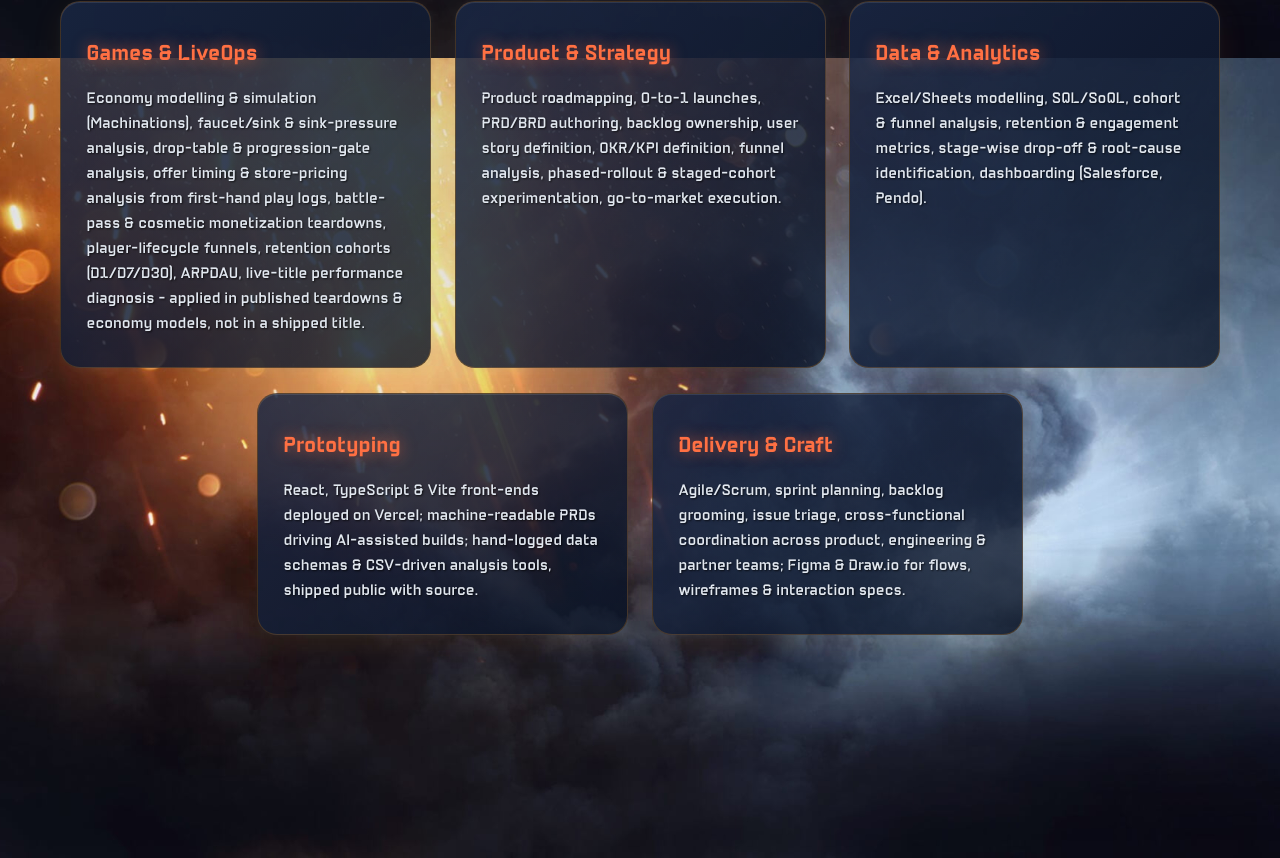
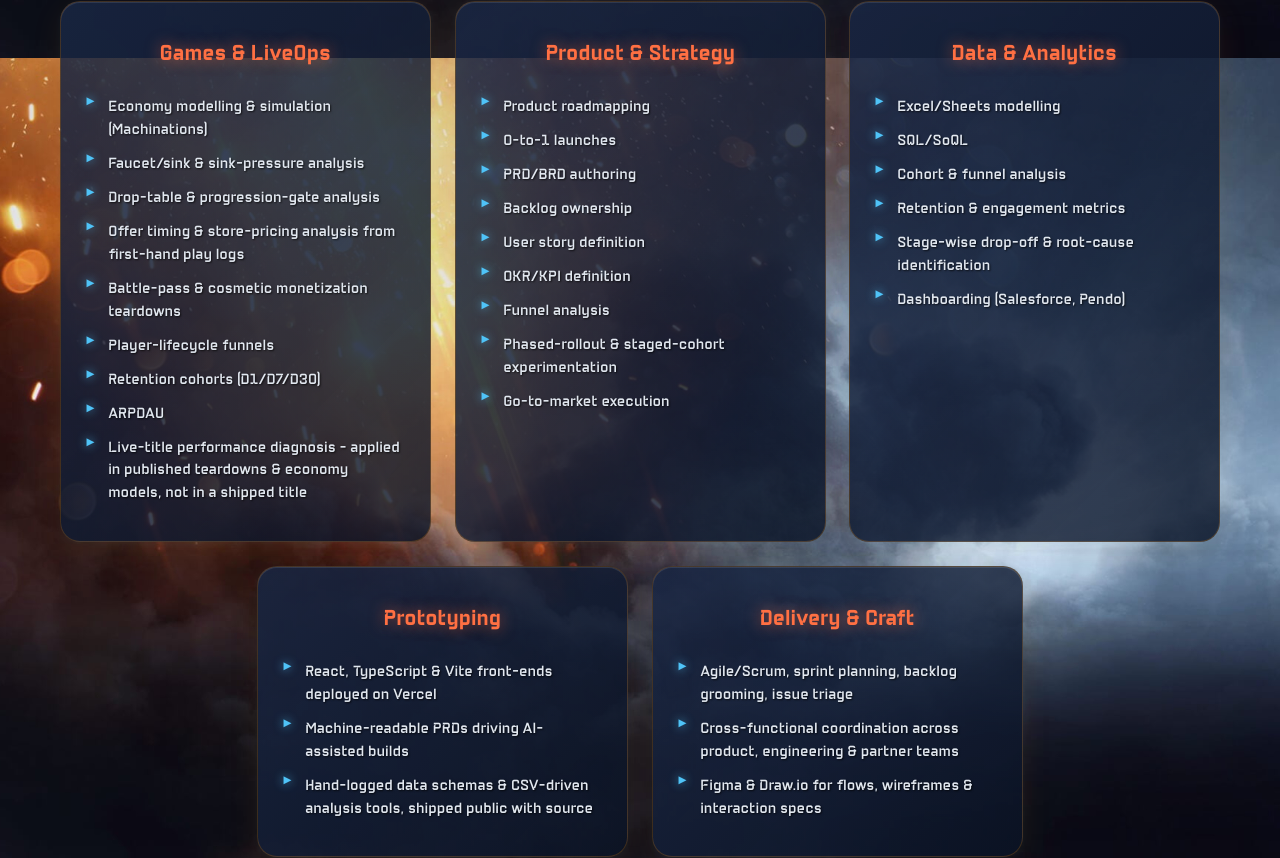
Before and after one commit to adwaith-mrv/adwaith-mrv.github.io, a React (Create React App) app: page /#/ in a window 1280 px wide. Shown: the part 7142-8000 px from the top of the page. Built offline with nearby package versions, Linux system fonts and the light colour scheme; no server answers.

Commit message:
feat: convert Skills & Expertise card content into bullet points and center-align card headings

```diff
--- a/src/App.css
+++ b/src/App.css
@@ -682,38 +682,50 @@ body::before {
 .skill-category h3 {
     font-family: 'BF Modernista', 'Futura', sans-serif;
     color: #FF7043;
-    margin-bottom: 1rem;
+    margin-bottom: 1.25rem;
     font-size: 1.35rem;
     font-weight: 700;
     text-shadow: 0 0 15px rgba(255, 112, 67, 0.6);
-    text-align: left;
+    text-align: center;
     width: 100%;
 }
 
-.skill-desc {
+.skill-list {
+    list-style: none;
+    text-align: left;
+    padding: 0;
+    margin: 0;
+    width: 100%;
+}
+
+.skill-list li {
     font-family: 'BF Modernista', 'Futura', 'Avenir Next', sans-serif;
+    padding: 0.35rem 0;
     color: #E2E8F0;
-    font-size: 0.95rem;
-    line-height: 1.65;
+    position: relative;
+    padding-left: 1.35rem;
+    font-size: 0.92rem;
+    line-height: 1.55;
     font-weight: 400;
     text-shadow: 1px 1px 2px rgba(0, 0, 0, 0.7);
-    margin: 0;
-    text-align: left;
+    transition: all 0.25s ease;
 }
 
 .skill-list li::before {
     content: '▶';
     position: absolute;
     left: 0;
+    top: 0.42rem;
     color: #4FC3F7;
-    font-size: 0.7rem;
+    font-size: 0.65rem;
     text-shadow: 0 0 10px rgba(79, 195, 247, 0.8);
+    line-height: 1;
 }
 
 @media (hover: hover) and (pointer: fine) {
     .skill-list li:hover {
         color: #FFE0B2;
-        transform: translateX(5px);
+        transform: translateX(4px);
         text-shadow: 0 0 15px rgba(255, 224, 178, 0.8);
     }
 }
--- a/src/pages/Home/Home.jsx
+++ b/src/pages/Home/Home.jsx
@@ -383,29 +383,68 @@ const Home = () => {
                         {[
                             {
                                 title: 'Games & LiveOps',
-                                desc: 'Economy modelling & simulation (Machinations), faucet/sink & sink-pressure analysis, drop-table & progression-gate analysis, offer timing & store-pricing analysis from first-hand play logs, battle-pass & cosmetic monetization teardowns, player-lifecycle funnels, retention cohorts (D1/D7/D30), ARPDAU, live-title performance diagnosis - applied in published teardowns & economy models, not in a shipped title.'
+                                skills: [
+                                    'Economy modelling & simulation (Machinations)',
+                                    'Faucet/sink & sink-pressure analysis',
+                                    'Drop-table & progression-gate analysis',
+                                    'Offer timing & store-pricing analysis from first-hand play logs',
+                                    'Battle-pass & cosmetic monetization teardowns',
+                                    'Player-lifecycle funnels',
+                                    'Retention cohorts (D1/D7/D30)',
+                                    'ARPDAU',
+                                    'Live-title performance diagnosis - applied in published teardowns & economy models, not in a shipped title'
+                                ]
                             },
                             {
                                 title: 'Product & Strategy',
-                                desc: 'Product roadmapping, 0-to-1 launches, PRD/BRD authoring, backlog ownership, user story definition, OKR/KPI definition, funnel analysis, phased-rollout & staged-cohort experimentation, go-to-market execution.'
+                                skills: [
+                                    'Product roadmapping',
+                                    '0-to-1 launches',
+                                    'PRD/BRD authoring',
+                                    'Backlog ownership',
+                                    'User story definition',
+                                    'OKR/KPI definition',
+                                    'Funnel analysis',
+                                    'Phased-rollout & staged-cohort experimentation',
+                                    'Go-to-market execution'
+                                ]
                             },
                             {
                                 title: 'Data & Analytics',
-                                desc: 'Excel/Sheets modelling, SQL/SoQL, cohort & funnel analysis, retention & engagement metrics, stage-wise drop-off & root-cause identification, dashboarding (Salesforce, Pendo).'
+                                skills: [
+                                    'Excel/Sheets modelling',
+                                    'SQL/SoQL',
+                                    'Cohort & funnel analysis',
+                                    'Retention & engagement metrics',
+                                    'Stage-wise drop-off & root-cause identification',
+                                    'Dashboarding (Salesforce, Pendo)'
+                                ]
                             },
                             {
                                 title: 'Prototyping',
-                                desc: 'React, TypeScript & Vite front-ends deployed on Vercel; machine-readable PRDs driving AI-assisted builds; hand-logged data schemas & CSV-driven analysis tools, shipped public with source.'
+                                skills: [
+                                    'React, TypeScript & Vite front-ends deployed on Vercel',
+                                    'Machine-readable PRDs driving AI-assisted builds',
+                                    'Hand-logged data schemas & CSV-driven analysis tools, shipped public with source'
+                                ]
                             },
                             {
                                 title: 'Delivery & Craft',
-                                desc: 'Agile/Scrum, sprint planning, backlog grooming, issue triage, cross-functional coordination across product, engineering & partner teams; Figma & Draw.io for flows, wireframes & interaction specs.'
+                                skills: [
+                                    'Agile/Scrum, sprint planning, backlog grooming, issue triage',
+                                    'Cross-functional coordination across product, engineering & partner teams',
+                                    'Figma & Draw.io for flows, wireframes & interaction specs'
+                                ]
                             }
                         ].map((cat, i) => (
                             <div key={i} className="comet-card skill-category fade-in" onMouseMove={handleMouseMove} onMouseLeave={handleMouseLeave}>
                                 <div className="comet-card-content">
                                     <h3>{cat.title}</h3>
-                                    <p className="skill-desc">{cat.desc}</p>
+                                    <ul className="skill-list">
+                                        {cat.skills.map((skill, si) => (
+                                            <li key={si}>{skill}</li>
+                                        ))}
+                                    </ul>
                                 </div>
                             </div>
                         ))}
```
